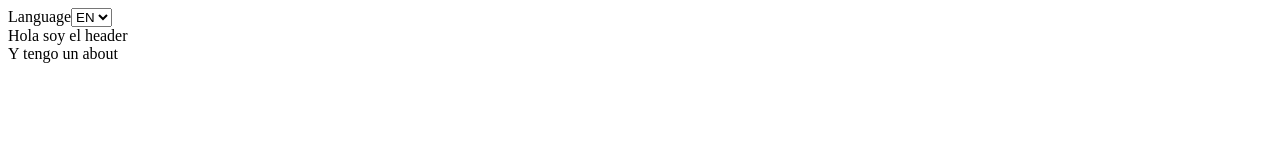
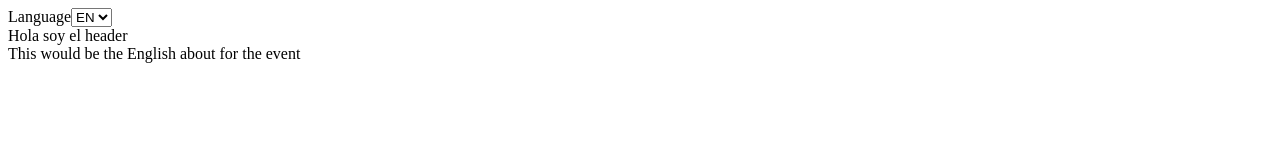
Before and after one commit to nayracoop/e-ver-core, a React (Create React App) app: page / in a window 1280 px wide. Shown: the top 160 px of the page. Built offline with nearby package versions, Linux system fonts and the light colour scheme; no server answers; what unique-names-generator would draw is missing.

Commit message:
Translated abouts

```diff
--- a/src/containers/About.js
+++ b/src/containers/About.js
@@ -1,7 +1,10 @@
 import React from "react";
+import { useTranslation } from "react-i18next";
 
 const About = ({ props }) => {
-  return <div>Y tengo un about</div>;
+  const { t } = useTranslation();
+
+  return <div>{t("about")}</div>;
 };
 
 export default About;
--- a/src/i18n/en/main.json
+++ b/src/i18n/en/main.json
@@ -14,6 +14,7 @@
       "from": "From",
       "time": "Time",
       "comment": "Comment"
-    }
+    },
+    "about": "This would be the English about for the event"
   }
 }
--- a/src/i18n/es/main.json
+++ b/src/i18n/es/main.json
@@ -14,6 +14,7 @@
       "from": "De",
       "time": "Hora",
       "comment": "Comentario"
-    }
+    },
+    "about": "Este sería el about en castellano del evento"
   }
 }
```
